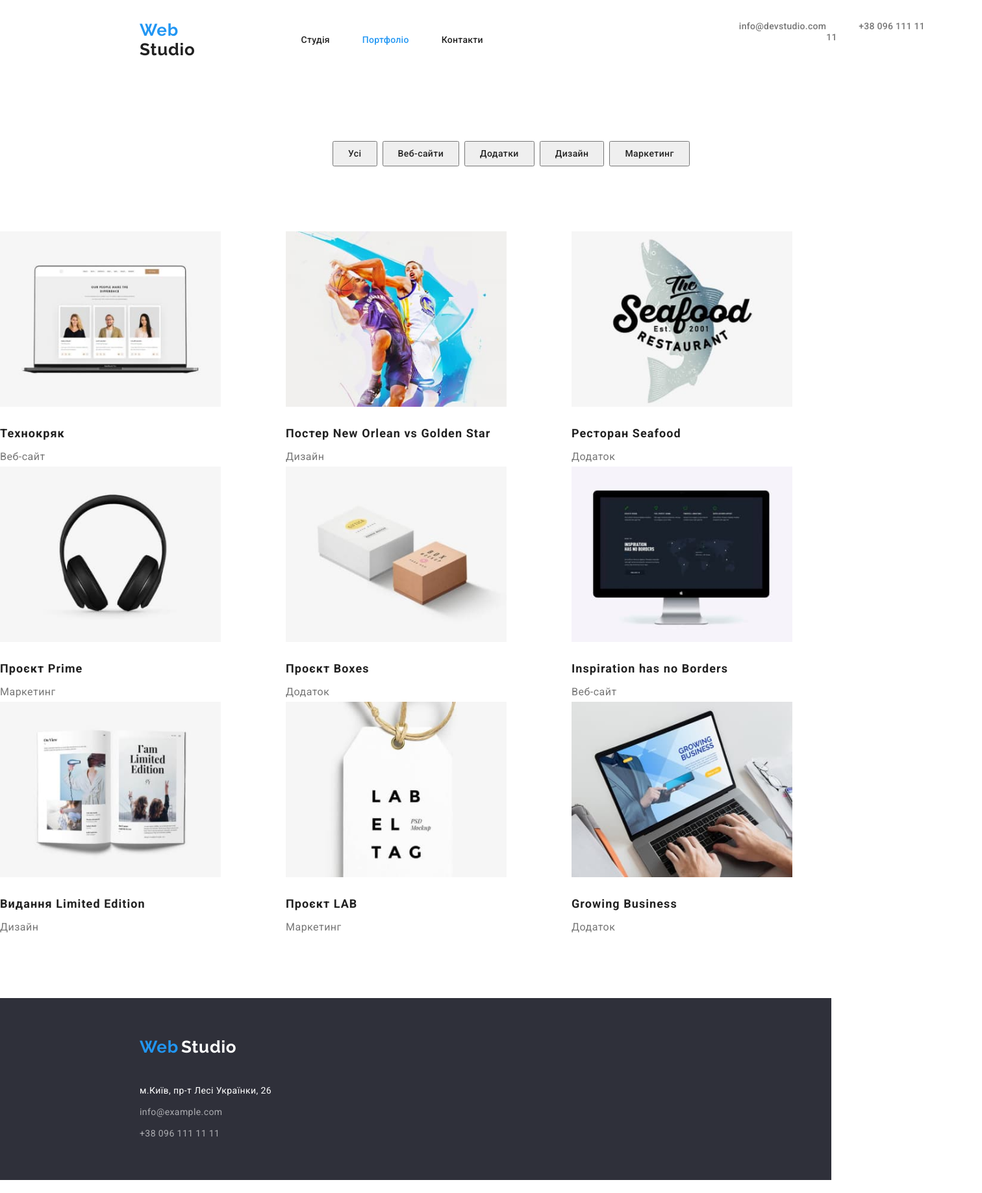
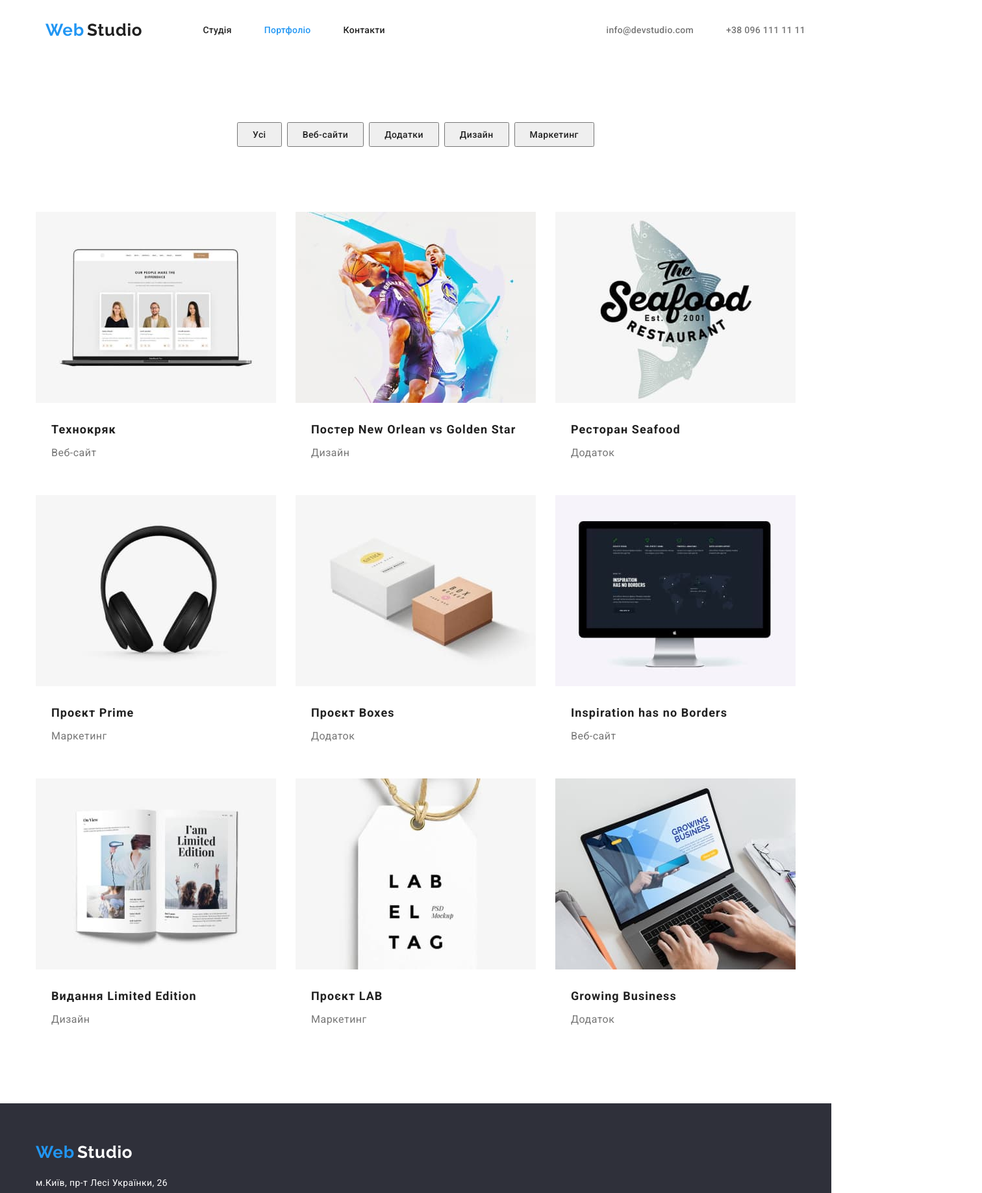
Before and after one commit to MuStaff777/goit-markup-hw-03, a plain HTML site: page portfolio.html in a window 1280 px wide. Shown: the top 1836 px of the page at 65% size, 1512 px wide, since content can reach past the window. Drawn offline with nearby package versions, Linux system fonts and the light colour scheme.

Commit message:
MuStaff777
Flexbox

```diff
--- a/css/index.css
+++ b/css/index.css
@@ -45,7 +45,9 @@ ul {
 .section-list,
 .address-list,
 .work-list,
-.work-item {
+.work-item,
+.list-container,
+.section-list-container {
   list-style: none;
 }
 
@@ -65,14 +67,6 @@ body {
   letter-spacing: 0.03em;
   background-color: var(--title-text-color);
   color: var(--secondary-title-color);
-}
-
-.conteiner {
-  width: 1200px;
-  margin-left: auto;
-  margin-right: auto;
-  padding-left: 15px;
-  padding-right: 15px;
 }
 
 /*--header*/
@@ -96,33 +90,9 @@ body {
   color: var(--text-color);
 }
 
-.page-header {
-  padding-top: 32px;
-  padding-bottom: 32px;
-}
-
-.page-header-container {
-  display: flex;
-  align-items: center;
-  justify-content: space-between;
-}
-
-.page-navigation {
-  display: flex;
-  align-items: center;
-  padding-left: 215px;
-}
-
 .menu {
   display: flex;
-}
-
-.logo {
-  margin-right: 70px;
-}
-
-.menu-item {
-  margin-right: 50px;
+  column-gap: 50px;
 }
 
 .menu-link.link {
@@ -162,18 +132,11 @@ body {
   color: var(--menu-site-color);
 }
 
-.site-nav {
-  display: flex;
-  padding-left: 344px;
+
+.contact-phone-number:hover,
+.contact-phone-number:focus {
+  color: var(--address-color);
 }
-.contact-phone-number {
-  padding-left: 50px;
-  padding-right: 215px;
-}
-  .contact-phone-number:hover,
-  .contact-phone-number:focus {
-    color: var(--address-color);
-  }
 
 /*--work--*/
 
@@ -183,13 +146,8 @@ body {
   font-size: 14px;
   line-height: 1.6;
   letter-spacing: 0.03em;
-  padding-left: 22px;
-  padding-right: 22px;
-  padding-top: 6px;
-  padding-bottom: 6px;
-  margin-right: 8px;
-  margin-top: 94px;
-  margin-bottom: 50px;
+  padding: 6px 22px;
+
   color: var(--text-color);
 }
 
@@ -201,29 +159,30 @@ body {
 
 .work-list {
   display: flex;
-  margin-left: 512px;
+  justify-content: center;
+  column-gap: 8px;
+  margin-bottom: 50px;
+  margin-top: 94px;
 }
 
 .work-item {
   display: flex;
-  justify-content: space-between;
   flex-wrap: wrap;
-  margin-top: 50px;
-  margin-bottom: 94px;
-}
-
-.work-item-conteiner:nth-child(3n) {
-  margin-right: 30px;
+  gap: 30px;
+  padding-top: 50px;
+  padding-bottom: 94px;
 }
 
 
-.title {
+.title-list {
   font-family: var(--primary-font);
   font-weight: 700;
   font-size: 18px;
   line-height: 2;
   letter-spacing: 0.06em;
-  padding-top: 20px;
+  margin-top: 20px;
+  margin-left: 24px;
+  margin-right: 24px;
   color: var(--text-color);
 }
 
@@ -233,12 +192,19 @@ body {
   font-size: 16px;;
   line-height: 1.8;
   letter-spacing: 0.03em;
-  padding-top: 4px;
+  margin-top: 4px;
+  margin-left: 24px;
+  margin-right: 24px;
+  margin-bottom: 20px;
   color: var(--menu-site-color);
 }
 
 .user {
   background-color: var(--title-text-color);
+}
+
+.user-item {
+  width: 370px;
 }
 
 /*--address--*/
@@ -276,14 +242,6 @@ body {
   color: var(--mail-links-color);
 }
 
-.address-conteiner {
-  padding-left: 215px;
-}
-
-.address-title-conteiner {
-  padding-left: 215px;
-}
-
 .mail-links:hover,
 .mail-links:focus {
   color: var(--address-color);
--- a/css/styles.css
+++ b/css/styles.css
@@ -53,13 +53,14 @@ body {
   color: var(--secondary-title-color);
 }
 
-.conteiner {
+.container {
   width: 1200px;
   margin-left: auto;
   margin-right: auto;
   padding-left: 15px;
   padding-right: 15px;
 }
+
 
 /*--header*/
 
@@ -83,7 +84,6 @@ body {
 }
 
 .page-header {
-  display: flex;
   padding-top: 32px;
   padding-bottom: 32px;
 }
@@ -97,19 +97,15 @@ body {
 .page-navigation {
   display: flex;
   align-items: center;
-  margin-left: auto;
 }
 
 .menu {
   display: flex;
+  column-gap: 50px;
 }
 
 .logo {
-  padding-right: 93px;
-}
-
-.menu-item {
-  margin-right: 50px;
+  margin-right: 93px;
 }
 
 .menu-link.link {
@@ -130,11 +126,6 @@ body {
   color: var(--address-color);
 }
 
-.site-nav {
-  display: flex;
-  padding-left: 344px;
-}
-
 .menu-site:hover,
 .menu-site:focus {
   color: var(--address-color);
@@ -152,15 +143,12 @@ body {
   font-size: 14px;
   line-height: 1.14;
   letter-spacing: 0.02em;
-  margin-left: auto;
-  margin-top: 32px;
-  margin-bottom: 32px;
   color: var(--menu-site-color);
 }
 
-.contact-phone-number {
-  padding-left: 50px;
-  padding-right: 215px;
+.menu-site {
+  margin-left: auto;
+  margin-right: 50px;
 }
 
 .contact-phone-number:hover,
@@ -168,21 +156,24 @@ body {
   color: var(--address-color);
 }
 
+
 /*--hero--*/
 
 .hero {
 background-color: var(--hero-address-color);
 }
 
+
 .hero-title {
   font-weight: 900;
   font-size: 44px;
-  Line-height: 1.3;
+  Line-height: 1.4;
   text-align: center;
   letter-spacing: 0.06em;
   padding-top: 200px;
-  padding-bottom: 280px;
-  padding-left: 452px;
+  padding-bottom: 30px;
+  margin-left: 226px;
+  margin-right: 226px;
   color: var(--title-text-color);
 }
 
@@ -192,10 +183,13 @@ background-color: var(--hero-address-color);
   line-height: 1.8;
   letter-spacing: 0.06em;
   background-color: var(--address-color);
+  border: none;
   padding: 10px;
   padding-left: 32px;
   padding-right: 32px;
-  margin: auto;
+  margin-left: 470px;
+  margin-bottom: 200px;
+  border-radius: 4px;
   color: var(--title-text-color);
 }
 
@@ -204,19 +198,18 @@ background-color: var(--hero-address-color);
   background-color: var(--button-color);
 }
 
-.section-hero-conteiner {
-  display: flex;
-  justify-content: space-between;
-  align-items: center;
-}
 
-.text-conteiner {
+/*--section-title--*/
+
+.text-container {
   width: 270px;
-  margin-bottom: 30px;
 }
 
 .section-list {
   display: flex;
+  column-gap: 30px;
+  padding-top: 94px;
+  padding-bottom: 94px;
 }
 
 .section-list-title {
@@ -225,8 +218,8 @@ background-color: var(--hero-address-color);
   font-size: 14px;
   line-height: 1.14;
   letter-spacing: 0.03em;
-  margin-top: 94px;
-  margin-bottom: 10px;
+  padding-bottom: 10px;
+  padding-right: 30px;
   color: var(--text-color);
 }
 
@@ -234,24 +227,37 @@ background-color: var(--hero-address-color);
   font-family: var(--primary-font);
   font-weight: 400;
   font-size: 14px;
-  line-height: 1.14;
+  line-height: 1.7;
   letter-spacing: 0.03em;
-  margin-bottom: 10px;
-  margin-right: 30px;
+  margin-left: auto;
   color: var(--menu-site-color);
 }
 
-.image-conteiner,
-.user {
-  padding-right: 30px;
-}
+
+/*--section-work--*/
+/*--post-section--*/
 
 .post-section {
   background-color: var(--title-color);
 }
 
 .user {
+  width: 270px;
   background-color:var(--title-text-color);
+}
+
+.section-list-container {
+  display: flex;
+  column-gap: 30px;
+  padding-top: 50px;
+  padding-bottom: 94px;
+}
+
+.list-container {
+  display: flex;
+  column-gap: 30px;
+  padding-top: 50px;
+  padding-bottom: 94px;
 }
 
 .section-item,
@@ -262,14 +268,11 @@ background-color: var(--hero-address-color);
   line-height: 1.16;
   letter-spacing: 0.03em;
   text-align: Center;
-  margin-top: 118px;
-  margin-bottom: 50px;
   color: var(--text-color);
 }
 
 .post {
-  margin-top: 94px;
-  margin-bottom: 50px;
+  padding-top: 94px;
 }
 
 .post-title {
@@ -279,8 +282,8 @@ background-color: var(--hero-address-color);
   line-height: 1.18;
   letter-spacing: 0.03em;
   text-align: Center;
-  margin-top: 30px;
-  margin-bottom: 10px;
+  padding-top: 30px;
+  padding-bottom: 10px;
   color: var(--text-color);
 }
 
@@ -290,8 +293,9 @@ background-color: var(--hero-address-color);
   font-size: 16px;
   line-height: 1.18;
   letter-spacing: 0.03em;
+  padding-top: 10px;
+  padding-bottom: 30px;
   text-align: Center;
-  margin-bottom: 124px;
   color: var(--menu-site-color);
 }
 
@@ -301,8 +305,9 @@ background-color: var(--hero-address-color);
   background-color:var(--hero-address-color);
 }
 
-.address-conteiner {
+.address-container {
   padding-top: 60px;
+  padding-bottom: 60px;
 }
 
 
@@ -329,18 +334,6 @@ background-color: var(--hero-address-color);
   color: var(--mail-links-color);
 }
 
-.address-phone {
-  padding-bottom: 60px;
-}
-
-.address-conteiner {
-  padding-left: 215px;
-}
-
-.address-title-conteiner {
-  padding-left: 215px;
-}
-
 .mail-links:hover,
 .mail-links:focus {
   color: var(--address-color);
--- a/portfolio.html
+++ b/portfolio.html
@@ -25,20 +25,15 @@
                 <li class="menu-item"><a class="menu-link item" href="portfolio">Портфоліо</a></li>
                 <li class="menu-item"><a class="menu-link link" href="contacts">Контакти</a> </li>
             </ul>
-            </div>
-            <div class="site-nav-conteiner">
-            <ul class="site-nav">
-                <li><a class="menu-site" href="info@devstudio.com">info@devstudio.com</a> </li>
-                <li><a class="contact-phone-number" href="+380961111111">+38 096 111 11 11</a></li>
-            </ul>
-            </div>
         </nav>
+            <a class="menu-site" href="info@devstudio.com">info@devstudio.com</a>
+            <a class="contact-phone-number" href="+380961111111">+38 096 111 11 11</a>
         </div>
     </header>
 
     <main>
         <section class="work">
-            <div class="work-conteiner">
+            <div class="container work-container">
             <h1></h1>
                 <ul class="work-list">
                     <li class="work-list-title"><button type="button" class="buttonhover">Усі</button></li>
@@ -47,51 +42,71 @@
                     <li class="work-list-title"><button type="button" class="buttonhover">Дизайн</button></li>
                     <li class="work-list-title"><button type="button" class="buttonhover">Маркетинг</button></li>
                 </ul>
-                <ul class="work-item">
-                    <li class="work-item-conteiner">
-                        <img class="user" src="./images/img-5.jpg" alt="Технокряк" width="370">
-                        <h2 class="title">Технокряк</h2>
+                </div>
+                <div>
+                <ul class="container work-item">
+                    <li class="work-item-container">
+                        <img class="user-item" src="./images/img-5.jpg" alt="Технокряк" width="370">
+                    <div class="container-work">
+                        <h2 class="title-list">Технокряк</h2>
                         <p class="text">Веб-сайт</p>
+                    </div>
                     </li>
-                    <li class="work-item-conteiner">
-                        <img class="user" src="./images/img-6.jpg" alt="Постер New Orlean vs Golden Star" width="370">
-                        <h2 class="title">Постер New Orlean vs Golden Star</h2>
+                    <li class="work-item-container">
+                        <img class="user-item" src="./images/img-6.jpg" alt="Постер New Orlean vs Golden Star" width="370">
+                    <div class="container-work">
+                        <h2 class="title-list">Постер New Orlean vs Golden Star</h2>
                         <p class="text">Дизайн</p>
+                    </div>
                     </li>
-                    <li class="work-item-conteiner">
-                        <img class="user" src="./images/img-7.jpg" alt="Ресторан Seafood" width="370">
-                        <h2 class="title">Ресторан Seafood</h2>
+                    <li class="work-item-container">
+                        <img class="user-item" src="./images/img-7.jpg" alt="Ресторан Seafood" width="370">
+                    <div class="container-work">
+                        <h2 class="title-list">Ресторан Seafood</h2>
                         <p class="text">Додаток</p>
+                    </div>
                     </li>
-                    <li class="work-item-conteiner">
-                        <img class="user" src="./images/img-8.jpg" alt="Проєкт Prime" width="370">
-                        <h2 class="title">Проєкт Prime</h2>
+                    <li class="work-item-container">
+                        <img class="user-item" src="./images/img-8.jpg" alt="Проєкт Prime" width="370">
+                    <div class="container-work">
+                        <h2 class="title-list">Проєкт Prime</h2>
                         <p class="text">Маркетинг</p>
+                    </div>
                     </li>
-                    <li class="work-item-conteiner">
-                        <img class="user" src="./images/img-9.jpg" alt="Проєкт Boxes" width="370">
-                        <h2 class="title">Проєкт Boxes</h2>
+                    <li class="work-item-container">
+                        <img class="user-item" src="./images/img-9.jpg" alt="Проєкт Boxes" width="370">
+                    <div class="container-work">
+                        <h2 class="title-list">Проєкт Boxes</h2>
                         <p class="text">Додаток</p>
+                    </div>
                     </li>
-                    <li class="work-item-conteiner">
-                        <img class="user" src="./images/img-10.jpg" alt="Inspiration has no Borders" width="370">
-                        <h2 class="title">Inspiration has no Borders</h2>
+                    <li class="work-item-container">
+                        <img class="user-item" src="./images/img-10.jpg" alt="Inspiration has no Borders" width="370">
+                    <div class="container-work">
+                        <h2 class="title-list">Inspiration has no Borders</h2>
                         <p class="text">Веб-сайт</p>
+                    </div>
                     </li>
-                    <li class="work-item-conteiner">
-                        <img class="user" src="./images/img-11.jpg" alt="Видання Limited Edition" width="370">
-                        <h2 class="title">Видання Limited Edition</h2>
+                    <li class="work-item-container">
+                        <img class="user-item" src="./images/img-11.jpg" alt="Видання Limited Edition" width="370">
+                    <div class="container-work">
+                        <h2 class="title-list">Видання Limited Edition</h2>
                         <p class="text">Дизайн</p>
+                    </div>
                     </li>
-                    <li class="work-item-conteiner">
-                        <img class="user" src="./images/img-12.jpg" alt="Проєкт LAB" width="370">
-                        <h2 class="title">Проєкт LAB</h2>
+                    <li class="work-item-container">
+                        <img class="user-item" src="./images/img-12.jpg" alt="Проєкт LAB" width="370">
+                    <div class="container-work">
+                        <h2 class="title-list">Проєкт LAB</h2>
                         <p class="text">Маркетинг</p>
+                    </div>
                     </li>
-                    <li class="work-item-conteiner">
-                        <img class="user" src="./images/img-13.jpg" alt="Growing Business" width="370">
-                        <h2 class="title">Growing Business</h2>
+                    <li class="work-item-container">
+                        <img class="user-item" src="./images/img-13.jpg" alt="Growing Business" width="370">
+                    <div class="container-work">
+                        <h2 class="title-list">Growing Business</h2>
                         <p class="text">Додаток</p>
+                    </div>
                     </li>
                 </ul>
             </div>
@@ -99,12 +114,11 @@
     </main>
 
     <footer class="address">
-        <div class="address-conteiner">
+        <div class="container address-container">
         <a class="logo" href="./index.html">
             <span class="address-logo">Web</span>
-            <span class="address-item">Studio</span></a>
-        </div>
-        <div class="address-title-conteiner">
+            <span class="address-item">Studio</span>
+        </a>
         <address class="title">
             <ul class="address-list">
                 <li class="address-contact"><a class="contact-links" href="м.Київ, пр-т Лесі Українки, 26">м.Київ, пр-т Лесі Українки, 26</a></li>
```
Also changed, not shown: index.html (+20 -26 lines).
